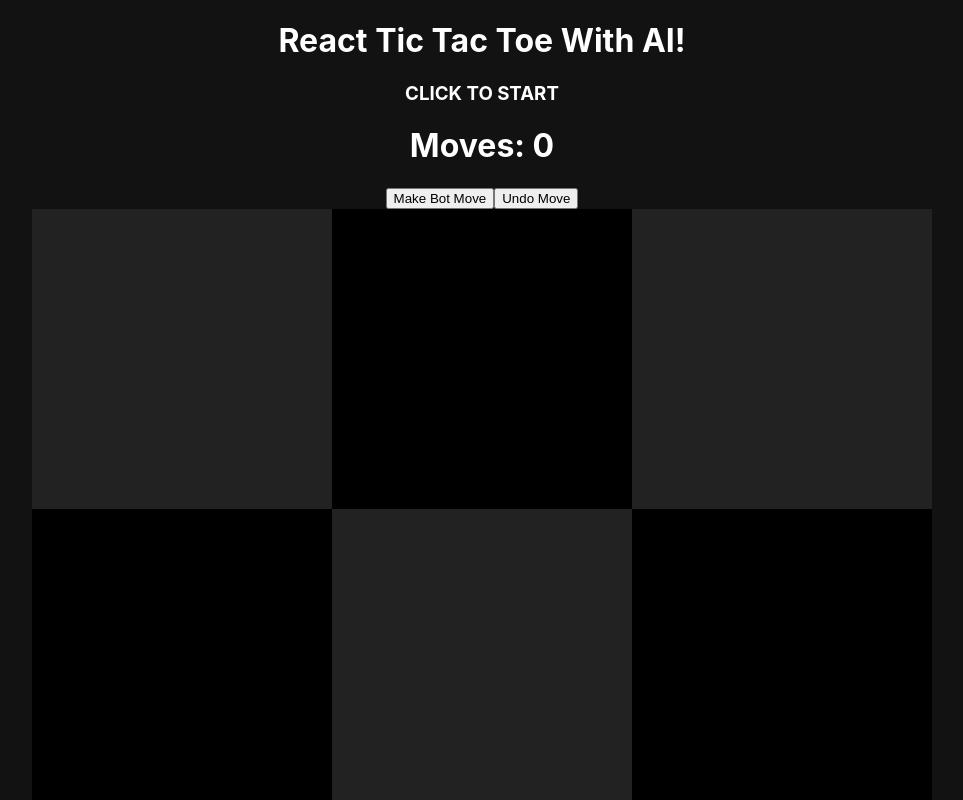
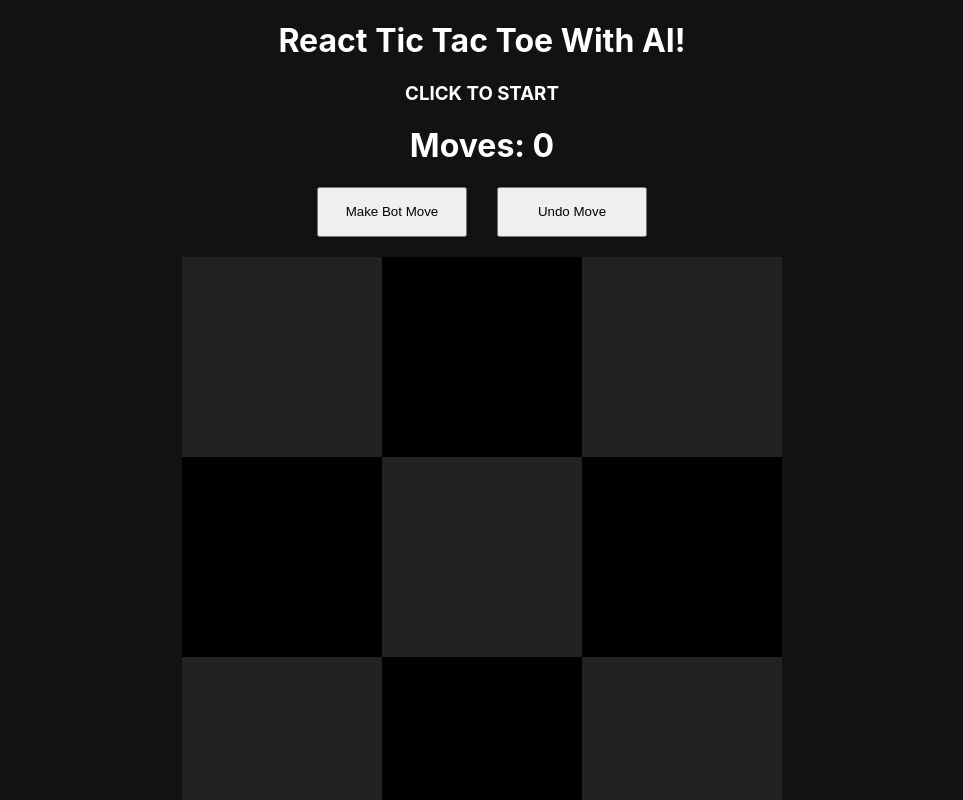
Before and after one commit to bobromero/tic-tac-toe-bot, a React (Create React App) app: page /Game in a window 1280 px wide. Shown: the top 800 px of the page, without its empty margins (158-1121 px from the left). Built offline with nearby package versions, Linux system fonts and the light colour scheme.

Commit message:
added undo button

```diff
--- a/src/App.css
+++ b/src/App.css
@@ -1,12 +1,46 @@
 html{
   background-color: #121212;
   color: white;
-  min-height: 100vh;
+  overflow: hidden;
+}
+.MoveButtons{
+  display: grid;
+  grid-template-columns: auto auto;
+  justify-content: center;
+  grid-column-gap: 30px;
+  padding-bottom: 20px;
+}
+.MoveButtons button{
+  height: 50px;
+  width: 150px;
 }
 .game{
-
+  height: 100vh;
+  width: 100vw;
+  overflow:auto;
+}
+.square{
+  height: 200px;
+  width: 200px;
+  color: white;
+}
+.square .textDiv{
+  display: grid;
+  align-items: center;
+  height: 10px;
+  margin:0;
+  text-align: center;
+  font-size: 100px;
+}
+.square .textDiv p{
+  margin:0;
+  text-align: center;
+  font-size: 130px;
+  font-weight: 500;
 }
 .App {
+  height: 100vh;
+  width: 100vw;
   text-align: center;
 }
 .grid{
--- a/src/components/Grid.jsx
+++ b/src/components/Grid.jsx
@@ -35,17 +35,17 @@ function checkWinner(board, playedBoard = 0){
     return winner;
 }
 let scores = {
-    x: 10,
-    o: -10,
+    X: 10,
+    O: -10,
     tie: 0
 }
 function minimax(board, depth, isMaxing, maxingPlayer){
     let result = checkWinner(board);
     if (result !== null){
-        if(result == 'x'){
+        if(result == 'X'){
             return scores[result]-depth;
         }
-        if(result == 'o'){
+        if(result == 'O'){
             return scores[result]+depth;
         }
 
@@ -54,7 +54,7 @@ function minimax(board, depth, isMaxing, maxingPlayer){
         let BestScore = -Infinity
         for (let i = 0; i < 9; i++){
             if(board[i]==null){
-                board[i] = maxingPlayer ? 'x' : 'o';
+                board[i] = maxingPlayer ? 'X' : 'O';
                 let score = minimax(board, depth + 1, false, !maxingPlayer);
                 board[i] = null;
                 if(score > BestScore && score != -Infinity){
@@ -68,7 +68,7 @@ function minimax(board, depth, isMaxing, maxingPlayer){
         let BestScore = Infinity
         for (let i = 0; i < 9; i++){
             if(board[i]==null){
-                board[i] = maxingPlayer ? 'x' : 'o';
+                board[i] = maxingPlayer ? 'X' : 'O';
                 let score = minimax(board, depth + 1, true, !maxingPlayer);
                 board[i] = null;
                 if(score < BestScore && score != Infinity){
@@ -80,8 +80,6 @@ function minimax(board, depth, isMaxing, maxingPlayer){
     }
 }
 const Grid = (array) =>{
-    // const [playBot, setPlayBot] = useState(true);
-    //moves is only here to rerender page
     const [moves, setMoves] = useState(0);
     let [played] = useState([]);
     let game = [];
@@ -89,10 +87,8 @@ const Grid = (array) =>{
         if(moves <= 0){
             return;
         }
-        let lastMove = played[played.length-1];
-        playMove(lastMove, true);
-        game = played.splice(lastMove);
-        console.log(game)
+        playMove(played[played.length-1], true);
+        played.pop(played[played.length-1]);
         setMoves(moves - 1);
         return;
     }
@@ -100,7 +96,7 @@ const Grid = (array) =>{
         if (played.includes(index) && undo == false){
             return;
         }
-        array.array[index] = turn ? 'x' : 'o';
+        array.array[index] = turn ? 'X' : 'O';
         if(undo){
             array.array[index] = null;
         }
@@ -112,13 +108,11 @@ const Grid = (array) =>{
 
 
         let hasWon = checkWinner(array.array, played);
-        if (hasWon === 'x' || hasWon === 'o'){
+        if (hasWon === 'X' || hasWon === 'O'){
             console.log(`${hasWon} Won!`);
-            // setPlayBot(false);
         }
         if (hasWon === 'tie'){
             console.log("Game Over: Draw");
-            // setPlayBot(false);
         }
     }
     function play(index){
@@ -128,9 +122,6 @@ const Grid = (array) =>{
         playMove(index);
     }
     function BotMove(){
-        // if(playBot === false){
-        //     return;
-        // }
         let BestMove;
         let possibleMove = [];
 
@@ -140,14 +131,11 @@ const Grid = (array) =>{
             for (let i = 0; i < 9; i++){
                 if (array.array[i] == null){
                     possibleMove.push(i);
-                    array.array[i] = 'x';
-
-                    let score = minimax(array.array, 0, false, false)
-
+                    array.array[i] = 'X';
+                    let score = minimax(array.array, 0, false, false);
                     array.array[i] = null;
                     if (score > BestScore && score != -Infinity) {
                         BestScore = score;
-                        console.log(BestScore);
                         BestMove = i;
                     }
                 }
@@ -163,7 +151,7 @@ const Grid = (array) =>{
         for (let i = 0; i < 9; i++){
             if (array.array[i] == null){
                 possibleMove.push(i);
-                array.array[i] = 'o';
+                array.array[i] = 'O';
                 let score = minimax(array.array, 0, false, true)
                 array.array[i] = null;
                 if (score < BestScore && score != Infinity) {
@@ -174,18 +162,12 @@ const Grid = (array) =>{
         }
         play(BestMove);
     }
-
     for(let i = 0; i < array.array.length; i++){
         let cubeStyle = {
-            height: "300px",
-            width: "300px",
-            color: 'white',
             margin:0,
-            display:"grid",
-            fontSize: '200px',
             backgroundColor: i % 2 === 0 ? '#222222' : '#000000',
         }
-        game.push(<div onClick={() => play(i)} style={cubeStyle}>{array.array[i]}</div>);
+        game.push(<div key={i} className="square" onClick={() => play(i)} style={cubeStyle}><div className="textDiv"><p>{array.array[i]}</p></div></div>);
     }
     return(
         <div>
```
